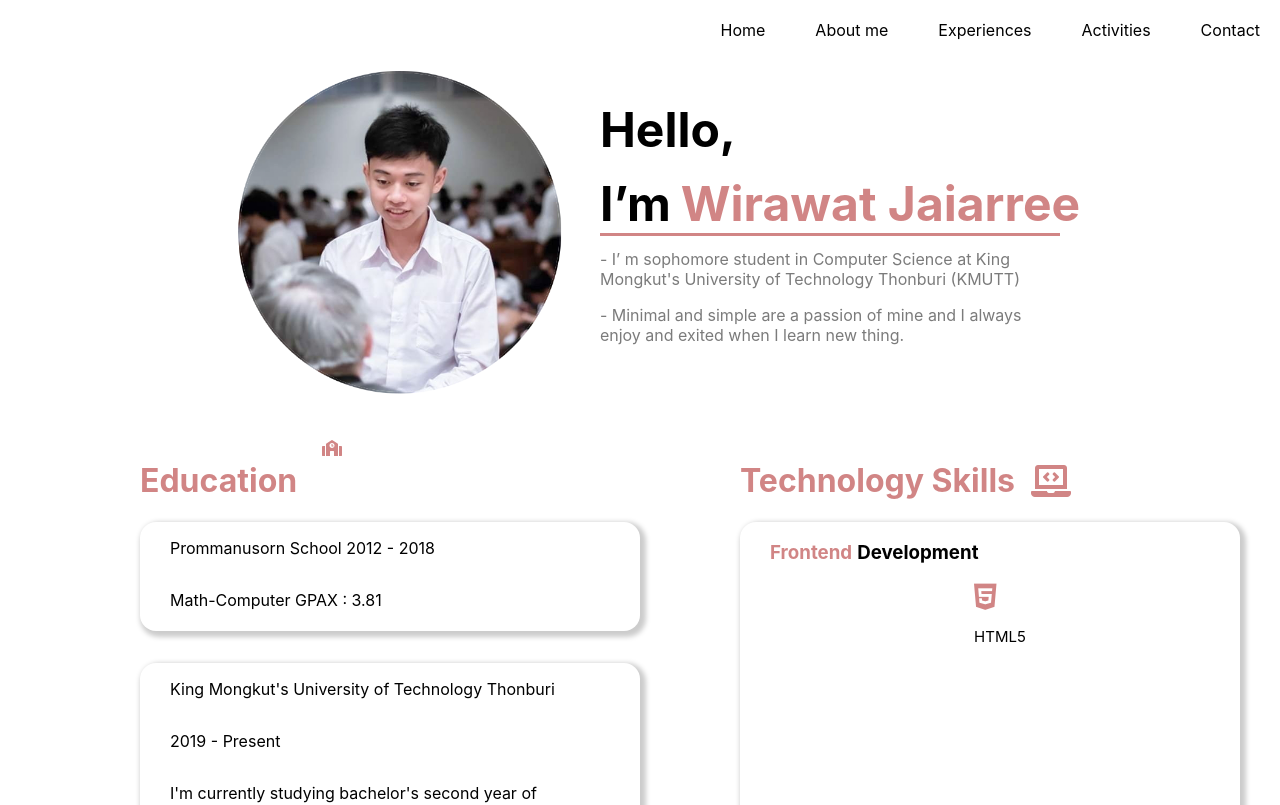
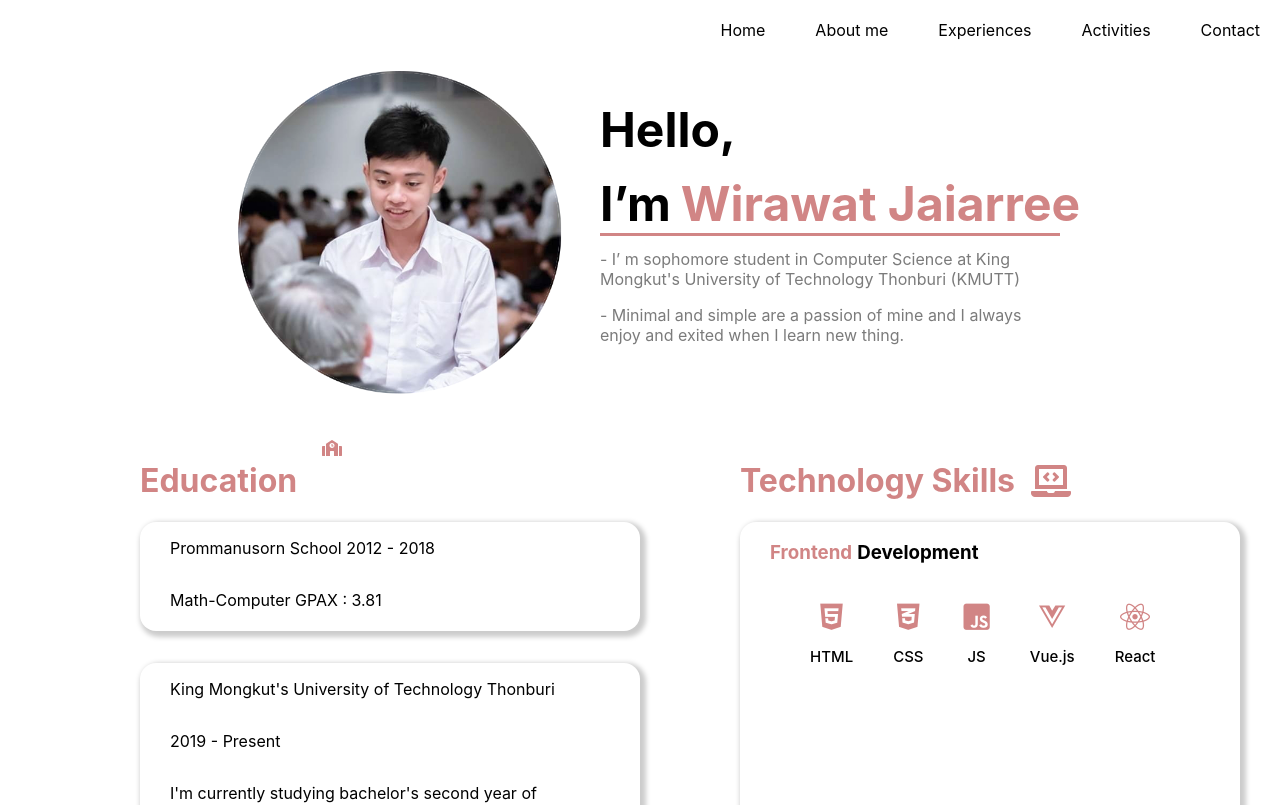
Before and after one commit to wiree65/Wiree-Porfolio, a Next.js app: page /about in a window 1280 px wide. Shown: the top 805 px of the page. Built offline with nearby package versions, Linux system fonts and the light colour scheme.

Commit message:
[UPDATE] title icon, skill

```diff
--- a/component/skills.js
+++ b/component/skills.js
@@ -1,22 +1,56 @@
 import { Fragment, useState, useEffect } from "react";
 
 const Skills = (props) => {
+  const skills = [
+    {
+      icons: [
+        { title: "HTML", icon: "html5" },
+        { title: "CSS", icon: "css3-alt" },
+        { title: "JS", icon: "js-square" },
+        { title: "Vue.js", icon: "vuejs" },
+        { title: "React", icon: "react" },
+      ],
+    },
+  ];
   return (
     <Fragment>
       <div className="row">
         <div>
-          <i className="fab fa-html5" style={{color:'#d18585',fontSize:'30px'}}></i>
-          <p className="font">HTML5</p>
+          {skills.map((i, index) => (
+            <div key={index}>
+              <div className="row" style={{ marginLeft: "20px" }}>
+                {i.icons.map((s, i) => (
+                  <div>
+                    <div className="column" key={i} style={{ margin: "20px" }}>
+                      <i
+                        className={`fab fa-${s.icon}`}
+                        style={{ color: "#d18585", fontSize: "30px" }}
+                      ></i>
+
+                      <p className="font">{s.title}</p>
+                    </div>
+                  </div>
+                ))}
+              </div>
+            </div>
+          ))}
         </div>
       </div>
       <style jsx>{`
-      .row{
-          display:flex;
-          justify-content:center;
-      }
+        .row {
+          display: flex;
+          justify-content: flex-start;
+          align-items: center;
+        }
+        .column {
+          display: flex;
+          justify-content: center;
+          align-items: center;
+          flex-direction: column;
+        }
         .font {
           font-size: 15px;
-         font-weight:400;
+          font-weight: 500;
         }
       `}</style>
     </Fragment>
--- a/pages/index.js
+++ b/pages/index.js
@@ -30,7 +30,6 @@ const General = (props) => {
       <div className="container">
         {isMobile ? <IndexMobile></IndexMobile> : <IndexWeb></IndexWeb>}
         <div>
-        <i class="fas fa-save"></i>
         </div>
       </div>
       <style jsx>{`
```
